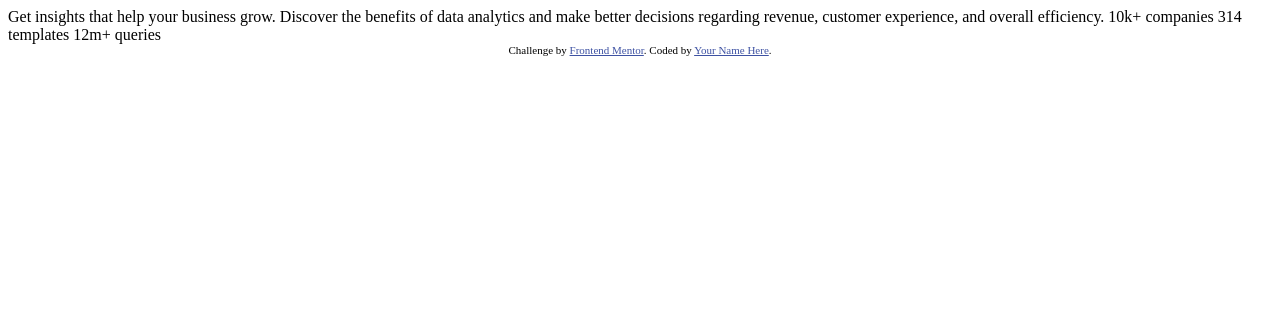
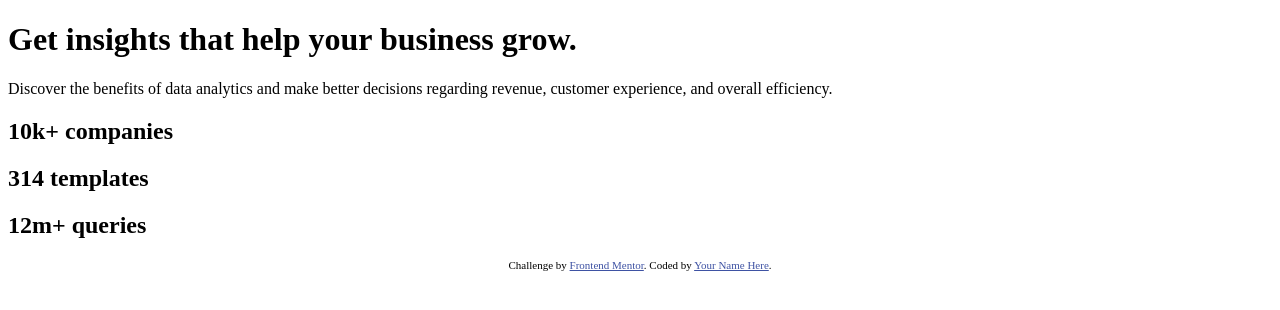
Before and after one commit to Blazej-oWo/stats_preview_card_FM, a plain HTML site: page index.html in a window 1280 px wide. Drawn offline with Linux system fonts and the light colour scheme.

Commit message:
sec commit, testing

```diff
--- a/index.html
+++ b/index.html
@@ -1,8 +1,10 @@
 <!DOCTYPE html>
 <html lang="en">
+
 <head>
   <meta charset="UTF-8">
-  <meta name="viewport" content="width=device-width, initial-scale=1.0"> <!-- displays site properly based on user's device -->
+  <meta name="viewport" content="width=device-width, initial-scale=1.0">
+  <!-- displays site properly based on user's device -->
 
   <link rel="icon" type="image/png" sizes="32x32" href="./images/favicon-32x32.png">
 
@@ -10,24 +12,32 @@
 
   <!-- Feel free to remove these styles or customise in your own stylesheet 👍 -->
   <style>
-    .attribution { font-size: 11px; text-align: center; }
-    .attribution a { color: hsl(228, 45%, 44%); }
+    .attribution {
+      font-size: 11px;
+      text-align: center;
+    }
+
+    .attribution a {
+      color: hsl(228, 45%, 44%);
+    }
   </style>
 </head>
+
 <body>
 
-  Get insights that help your business grow.
+  <h1>Get <span>insights</span> that help your business grow.</h1>
 
-  Discover the benefits of data analytics and make better decisions regarding revenue, customer
-  experience, and overall efficiency.
+  <p>Discover the benefits of data analytics and make better decisions regarding revenue, customer
+    experience, and overall efficiency.</p>
 
-  10k+ companies
-  314 templates
-  12m+ queries
+  <h2><span>10k+</span> companies</h2>
+  <h2><span>314</span> templates</h2>
+  <h2><span>12m+</span> queries</h2>
 
   <div class="attribution">
     Challenge by <a href="https://www.frontendmentor.io?ref=challenge" target="_blank">Frontend Mentor</a>.
     Coded by <a href="#">Your Name Here</a>.
   </div>
 </body>
+
 </html>
--- /dev/null
+++ b/style.css
@@ -0,0 +1,5 @@
+*{
+    box-sizing: border-box;
+    margin: 0;
+    padding: 0;
+}
```
